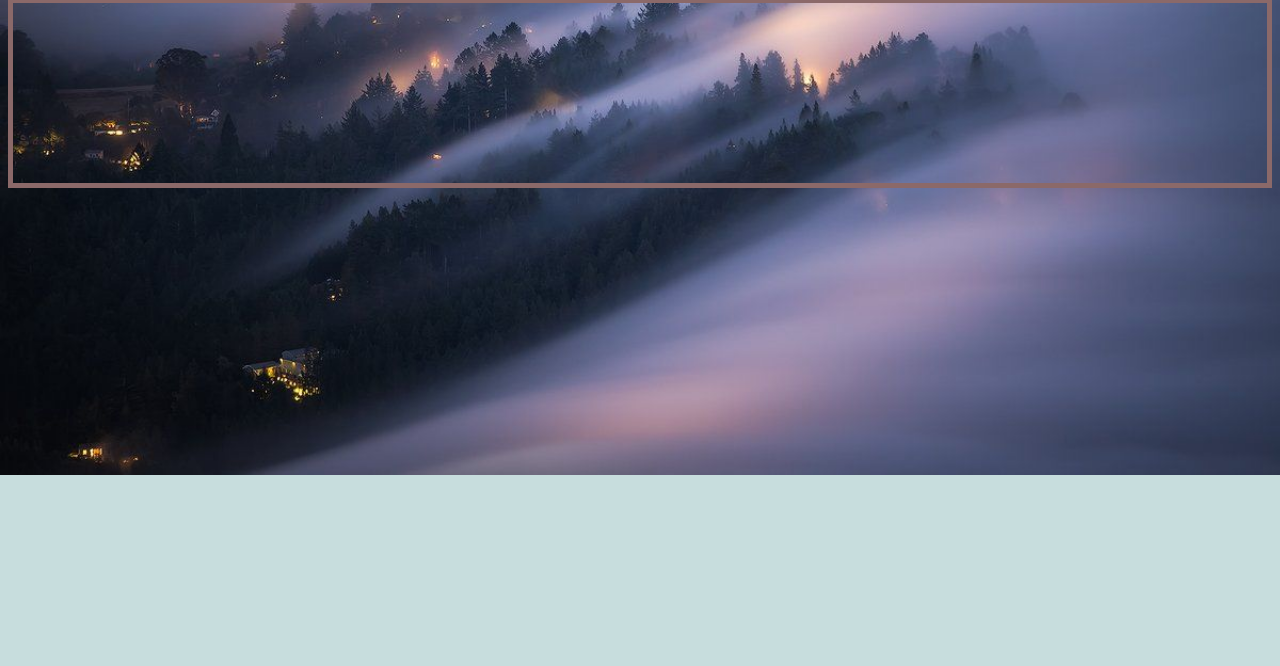
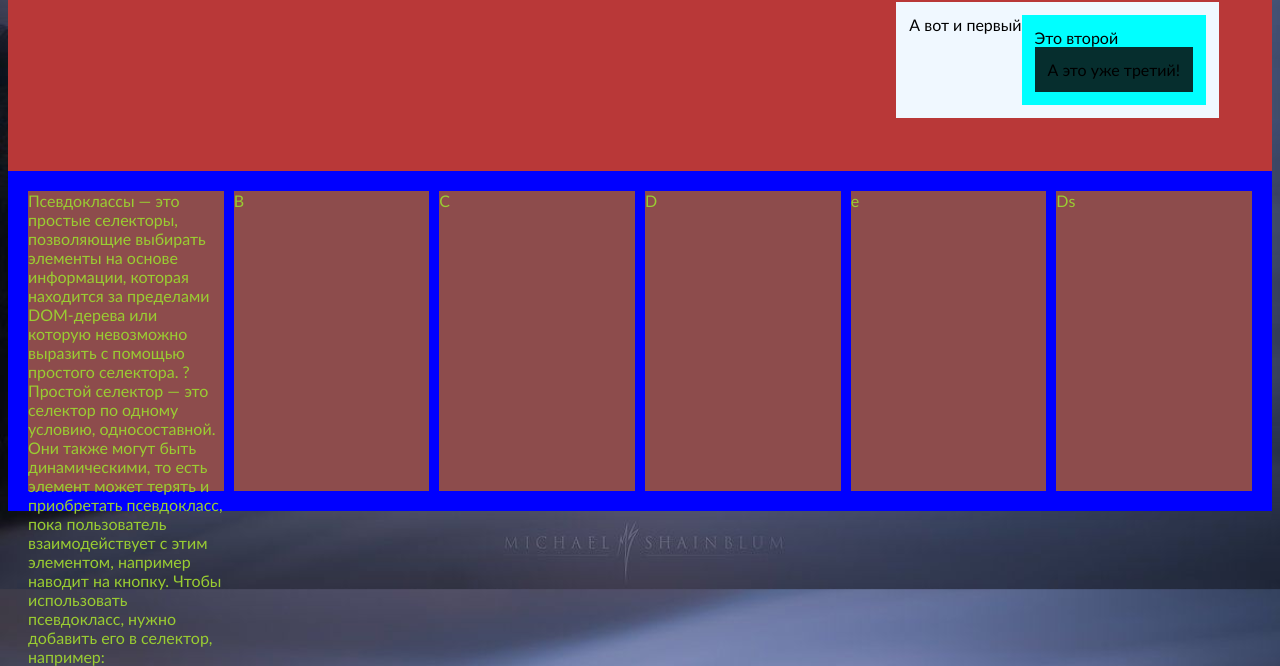
Before and after one commit to Kingzon-X/Test, a website: page index.html in a window 1280 px wide. Shown: the part 325-991 px from the top of the page. Before the commit the page ends 800 px from the top, so only its background shows below. Drawn offline with Linux system fonts and the light colour scheme; files whose address does not match are found by name.

Commit message:
Add files via upload

```diff
--- a/Styles/style.css
+++ b/Styles/style.css
@@ -5,10 +5,11 @@ html {
 body {
     background-attachment: fixed;
     background-color: rgb(199, 221, 221);
-    background-image: url("C:/MyWeb/1/Test/Image/fon.jpg");
+    background-image: url("C:/MyWeb/Test/Image/fon.jpg");
     background-size: cover;
 
 }
+
 
 .nav {
     display: flex;
@@ -40,18 +41,55 @@ a:visited {
 
 .ban {
     height: 180px;
-    background-image: url("Image/forest.jpg");
+    background-image: url("C:/MyWeb/Test/Image/forest.jpg");
     background-size: cover;
     background-position: center;
     border: 2px solid red;
 
 }
 
-.banner {
-    height: 180px;
-    background-image: url("Image/forest.jpg");
-    background-size: contain;
-    background-position: left;
-    background-position: right;
-    border: 5px solid rgb(139, 105, 105);
+
+.flex_container {
+    background-color: rgb(185, 56, 56);
+    column-gap: 25px;
+    padding: 53px;
+    display: flex;
+    flex-direction: row-reverse;
 }
+
+.flex_element {
+    background-color: aliceblue;
+    display: flex;
+    padding: 13px;
+}
+
+.flex_word {
+    background-color: aqua;
+    padding: 13px;
+}
+
+.flex_word2 {
+    background-color: rgb(6, 46, 46);
+    padding: 13px;
+    flex-direction: row-reverse;
+}
+
+.flex_container0 {
+    background-color: blue;
+    display: flex;
+
+    gap: 10px;
+    padding: 20px;
+}
+
+.word1 {
+    background-color: rgb(141, 76, 76);
+    color: yellowgreen;
+    height: 300px;
+    width: 400px;
+    flex: 0 1 auto;
+}
+
+.fixed_size {
+    flex: 0 0 40%
+}
--- a/index.html
+++ b/index.html
@@ -9,9 +9,9 @@
 
     <div class="ban">
         <div class="nav">
-            <div class="item"><a href="https://htmlacademy.ru/blog/css/which-selector">First</a></div>
-            <div class="item"><a href="https://textplus.ru/proverit-zapyatye">Next</a></div>
-            <div class="item"><a href="https://htmlacademy.ru/blog/css/css-background">Last</a></div>
+            <div class="item"><a href="https://htmlacademy.ru/blog/css/which-selector" target="_blank">First</a></div>
+            <div class="item"><a href="https://textplus.ru/proverit-zapyatye" target="_blank">Next</a></div>
+            <div class="item"><a href="https://htmlacademy.ru/blog/css/css-background" target="_blank">Last</a></div>
 
         </div>
     </div>
@@ -19,8 +19,33 @@
 
 <body>
     <h1> Oh hello! </h1>
-    <h2> Hi </h2>
-    <div class="banner"></div>
+    <div class="flex_container">
+        <div class="flex_element">
+            А вот и первый
+            <div class="flex_word">
+                Это второй
+                <div class="flex_word2">
+                    А это уже третий!
+                </div>
+            </div>
+        </div>
+    </div>
+    <div class="flex_container0">
+        <div class="word1 fixed-size">Псевдоклассы — это простые селекторы, позволяющие выбирать элементы на основе информации, которая находится за пределами DOM-дерева или которую невозможно выразить с помощью простого селектора.
+
+            ? Простой селектор — это селектор по одному условию, односоставной.
+
+            Они также могут быть динамическими, то есть элемент может терять и приобретать псевдокласс, пока пользователь взаимодействует с этим элементом, например наводит на кнопку.
+
+            Чтобы использовать псевдокласс, нужно добавить его в селектор, например:</div>
+        <div class="word1">B</div>
+        <div class="word1">C</div>
+        <div class="word1">D</div>
+        <div class="word1">e</div>
+        <div class="word1">Ds</div>
+    </div>
+
+            <div class="banner"></div>
 </body>
 
 </html>
--- /dev/null
+++ b/package.json
@@ -0,0 +1,5 @@
+{
+  "dependencies": {
+    "@a1rth/css-normalize": "^1.2.4"
+  }
+}
```
Also changed, not shown: 1 other file.
